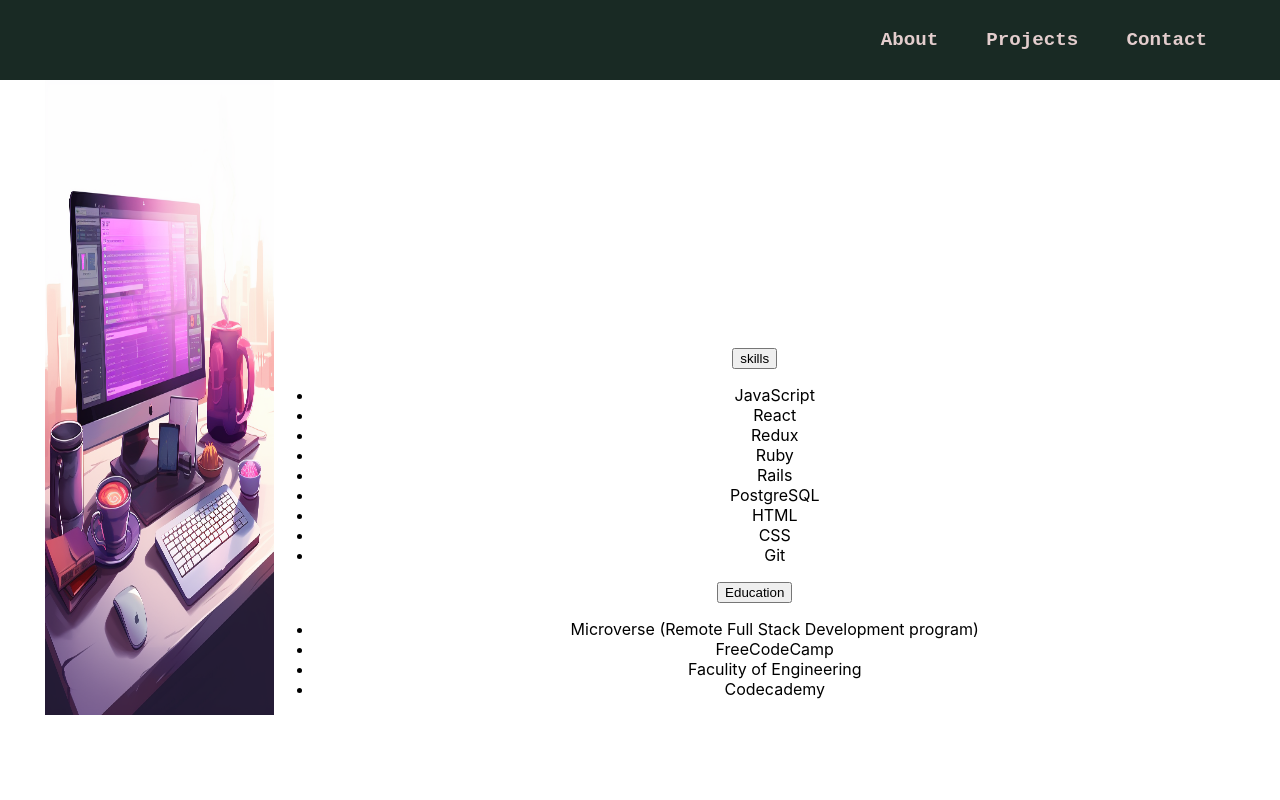
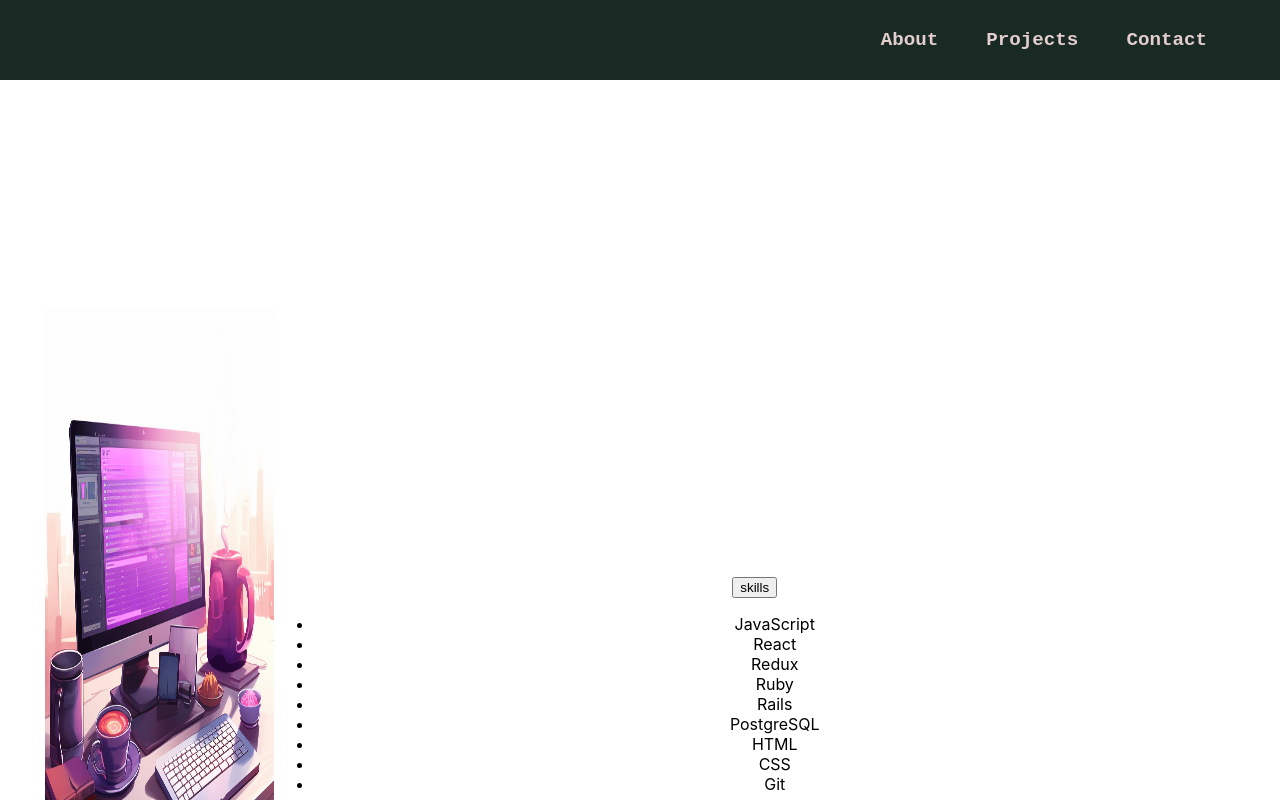
Before and after one commit to abdozayan12/New-Portfolio, a React (Create React App) app: page / in a window 1280 px wide. Shown: the top 800 px of the page. Built offline with nearby package versions, Linux system fonts and the light colour scheme.

Commit message:
Update App.js

```diff
--- a/src/App.js
+++ b/src/App.js
@@ -1,4 +1,5 @@
 import './App.css';
+import Welcoming from './components/Welcoming';
 import Header from './components/Header';
 import About from './components/About';
 import Projects from './components/Projects';
@@ -7,6 +8,7 @@ import Contact from './components/Contact';
 function App() {
   return (
     <div className="App">
+      <Welcoming />
       <Header />
       <About />
       <Projects />
```
